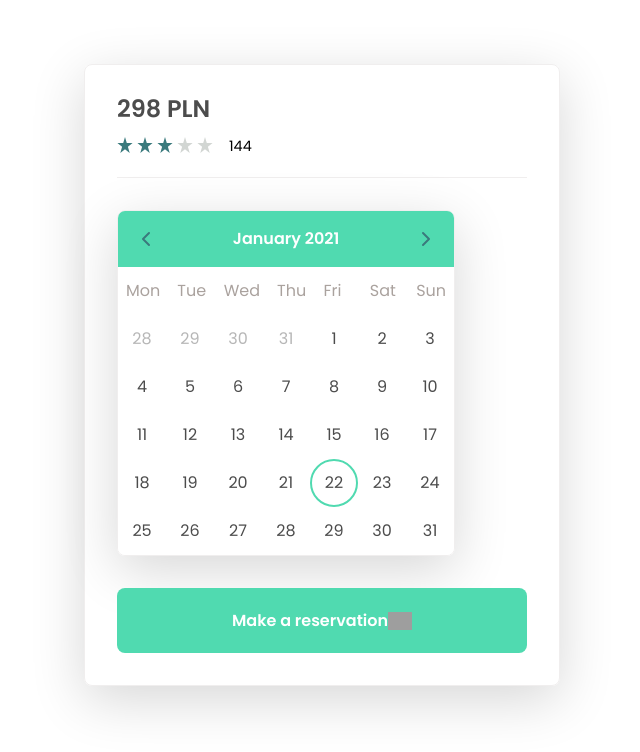
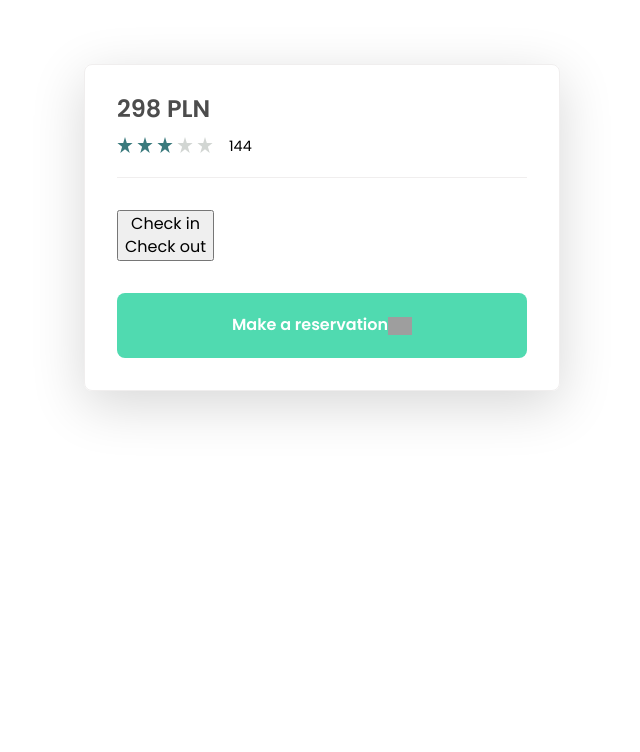
Before and after one commit to Radek-Wawrzyk/e-obuwie-recruitment-task, a Vue app: page / in a window 1280 px wide. Shown: the top 752 px of the page, without its empty margins (318-958 px from the left). Built offline with nearby package versions, Linux system fonts and the light colour scheme; grey boxes are pictures that could not be loaded.

Commit message:
BaseCalendar - Open/Close calendar feature

```diff
--- a/src/components/Base/BaseCalendar/BaseCalendar.scss
+++ b/src/components/Base/BaseCalendar/BaseCalendar.scss
@@ -1,9 +1,14 @@
 .base-calendar {
   position: relative;
+  z-index: 10;
 
   &__inner {
+    position: absolute;
+    top: calc(100% + 1rem);
+    left: 0;
     box-shadow: 0 14px 54px rgba(0, 0, 0, 0.16);
     border: 1px solid $border-color;
+    background-color: $text-color--accent;
     border-radius: 0.5rem;
     overflow: hidden;
     width: 338px;
--- a/src/components/Base/BaseCalendar/BaseCalendar.vue
+++ b/src/components/Base/BaseCalendar/BaseCalendar.vue
@@ -1,6 +1,11 @@
 <template>
-  <div class="base-calendar">
-    <div class="base-calendar__inner">
+  <div class="base-calendar" @keyup.esc="closeCalendar()">
+    <base-calendar-picker
+      @open-calendar="openCalendar()"
+    />
+
+    <transition name="fade" mode="out-in">
+      <div class="base-calendar__inner" v-if="isActive">
         <base-calendar-header
           @set-prev-month="setPrevMonth()"
           @set-next-month="setNextMonth()"
@@ -17,6 +22,7 @@
           />
         </transition>
       </div>
+    </transition>
   </div>
 </template>
 
@@ -24,6 +30,7 @@
 import BaseCalendarWeekDays from '@/components/Base/BaseCalendar/BaseCalendarWeekDays.vue';
 import BaseCalendarHeader from '@/components/Base/BaseCalendar/BaseCalendarHeader.vue';
 import BaseCalendarDates from '@/components/Base/BaseCalendar/BaseCalendarDates.vue';
+import BaseCalendarPicker from '@/components/Base/BaseCalendar/BaseCalendarPicker.vue';
 
 import dayjs from 'dayjs';
 import weekday from 'dayjs/plugin/weekday';
@@ -38,6 +45,7 @@ export default {
     BaseCalendarWeekDays,
     BaseCalendarHeader,
     BaseCalendarDates,
+    BaseCalendarPicker,
   },
   data: () => ({
     todaysDate: new Date(),
@@ -53,6 +61,16 @@ export default {
     },
     getWeekday(date) {
       return dayjs(date).weekday();
+    },
+    openCalendar() {
+      this.isActive = true;
+    },
+    closeCalendar() {
+      this.isActive = false;
+    },
+    handleOutsideClick({ target }) {
+      const isClickInside = this.$el.contains(target);
+      !isClickInside ? this.closeCalendar() : false
     },
   },
   computed: {
@@ -129,6 +147,12 @@ export default {
       });
     },
   },
+  mounted() {
+    document.addEventListener('click', this.handleOutsideClick);
+  },
+  beforeDestroy() {
+    document.removeEventListener('click', this.handleOutsideClick);
+  },
 };
 </script>
 
--- a/src/components/Base/BaseCalendar/BaseCalendarDay.scss
+++ b/src/components/Base/BaseCalendar/BaseCalendarDay.scss
@@ -14,6 +14,8 @@
   &--today {
     border: 2px solid $brand-primary;
     border-radius: 50%;
+    color: $brand-primary;
+    font-weight: 600;
   }
 
   &--not-currect {
--- /dev/null
+++ b/src/components/Base/BaseCalendar/BaseCalendarPicker.vue
@@ -0,0 +1,30 @@
+<template>
+  <div class="base-calendar-picker">
+    <button
+      class="base-calendar-picker__button"
+      @click="openCalendar()"
+    >
+      <p class="base-calendar-picker__text">
+        Check in
+      </p>
+      <p class="base-calendar-picker__text">
+        Check out
+      </p>
+    </button>
+  </div>
+</template>
+
+<script>
+export default {
+  name: 'BaseCalendarPicker',
+  methods: {
+    openCalendar() {
+      this.$emit('open-calendar');
+    },
+  },
+};
+</script>
+
+<style>
+
+</style>
```
Also changed, not shown: src/components/Base/BaseCalendar/BaseCalendarPicker.scss (added). Lines whose indentation alone changed are shown as unchanged.
